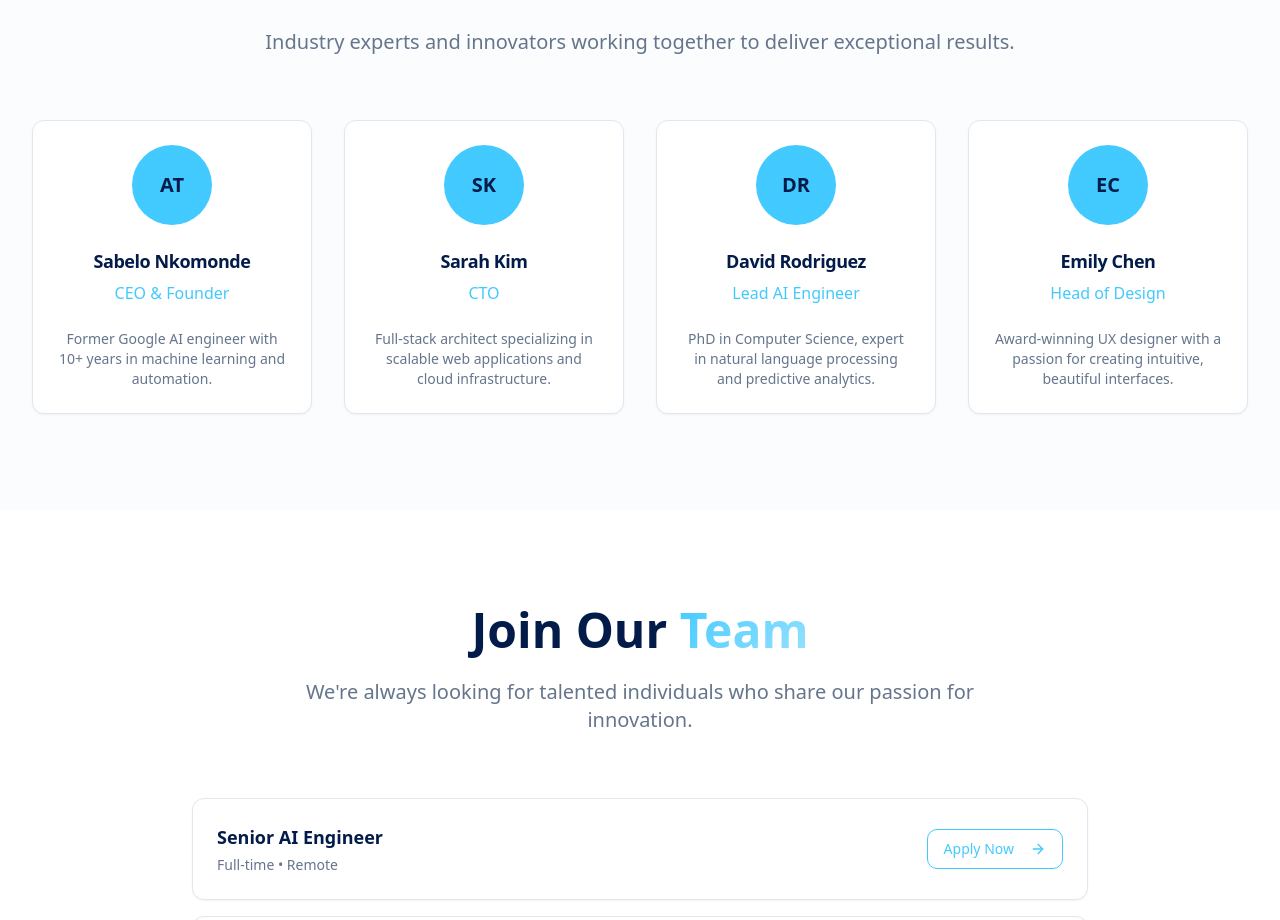
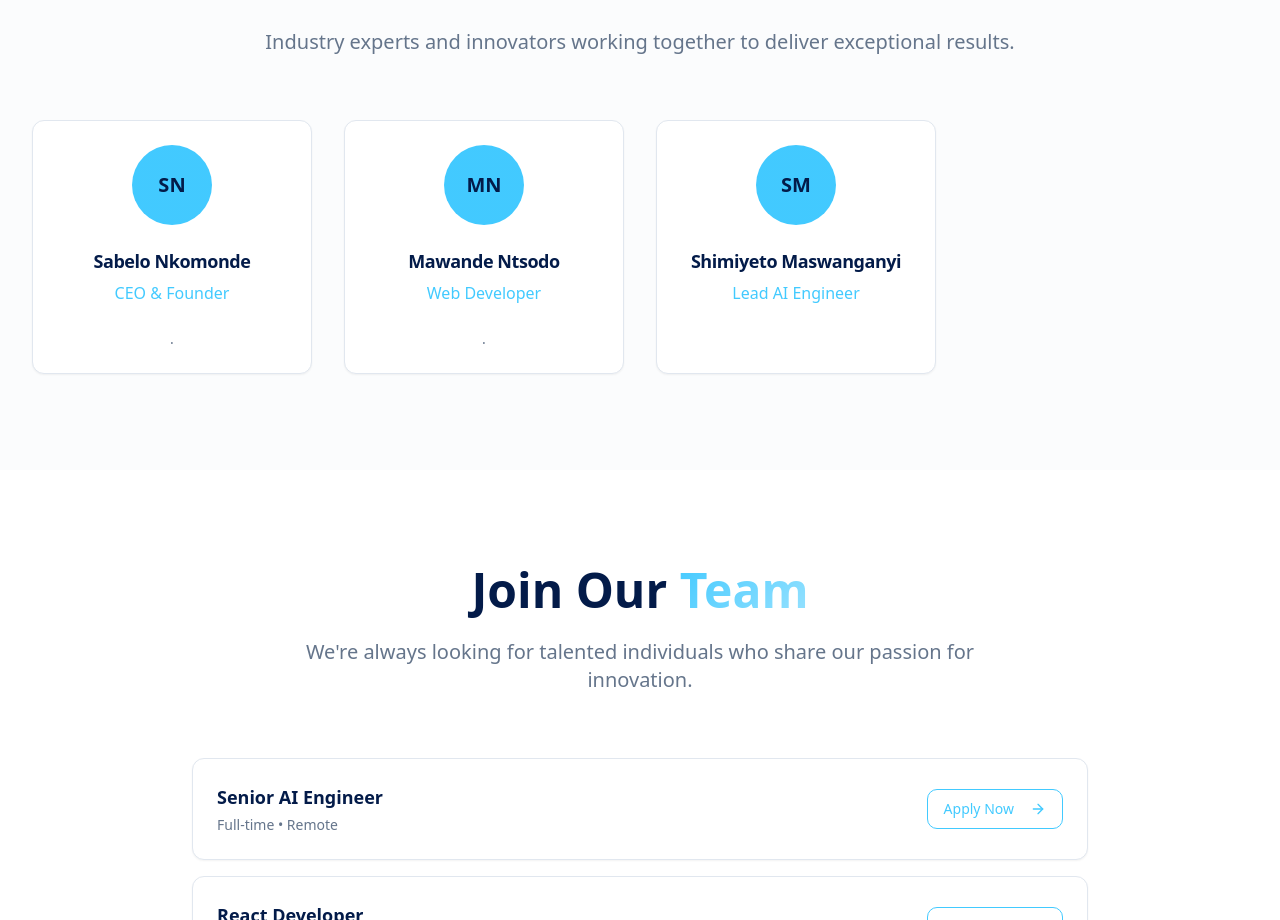
Before and after one commit to malumewejuice/Tech-qho, a React (Vite) app: page /about in a window 1280 px wide. Shown: the part 1012-1932 px from the top of the page. Built offline with nearby package versions, Linux system fonts and the light colour scheme.

Commit message:
Manual edit: src/pages/About.tsx
Edited UI in Lovable

```diff
--- a/src/pages/About.tsx
+++ b/src/pages/About.tsx
@@ -27,27 +27,22 @@ const About = () => {
     {
       name: 'Sabelo Nkomonde',
       role: 'CEO & Founder',
-      bio: 'Former Google AI engineer with 10+ years in machine learning and automation.',
-      avatar: 'AT'
+      bio: '.',
+      avatar: 'SN'
     },
     {
-      name: 'Sarah Kim',
-      role: 'CTO',
-      bio: 'Full-stack architect specializing in scalable web applications and cloud infrastructure.',
-      avatar: 'SK'
+      name: 'Mawande Ntsodo',
+      role: 'Web Developer',
+      bio: '.',
+      avatar: 'MN'
     },
     {
-      name: 'David Rodriguez',
+      name: 'Shimiyeto Maswanganyi',
       role: 'Lead AI Engineer',
-      bio: 'PhD in Computer Science, expert in natural language processing and predictive analytics.',
-      avatar: 'DR'
+
+      avatar: 'SM'
     },
-    {
-      name: 'Emily Chen',
-      role: 'Head of Design',
-      bio: 'Award-winning UX designer with a passion for creating intuitive, beautiful interfaces.',
-      avatar: 'EC'
-    }
+
   ];
 
   const openPositions = [
```
